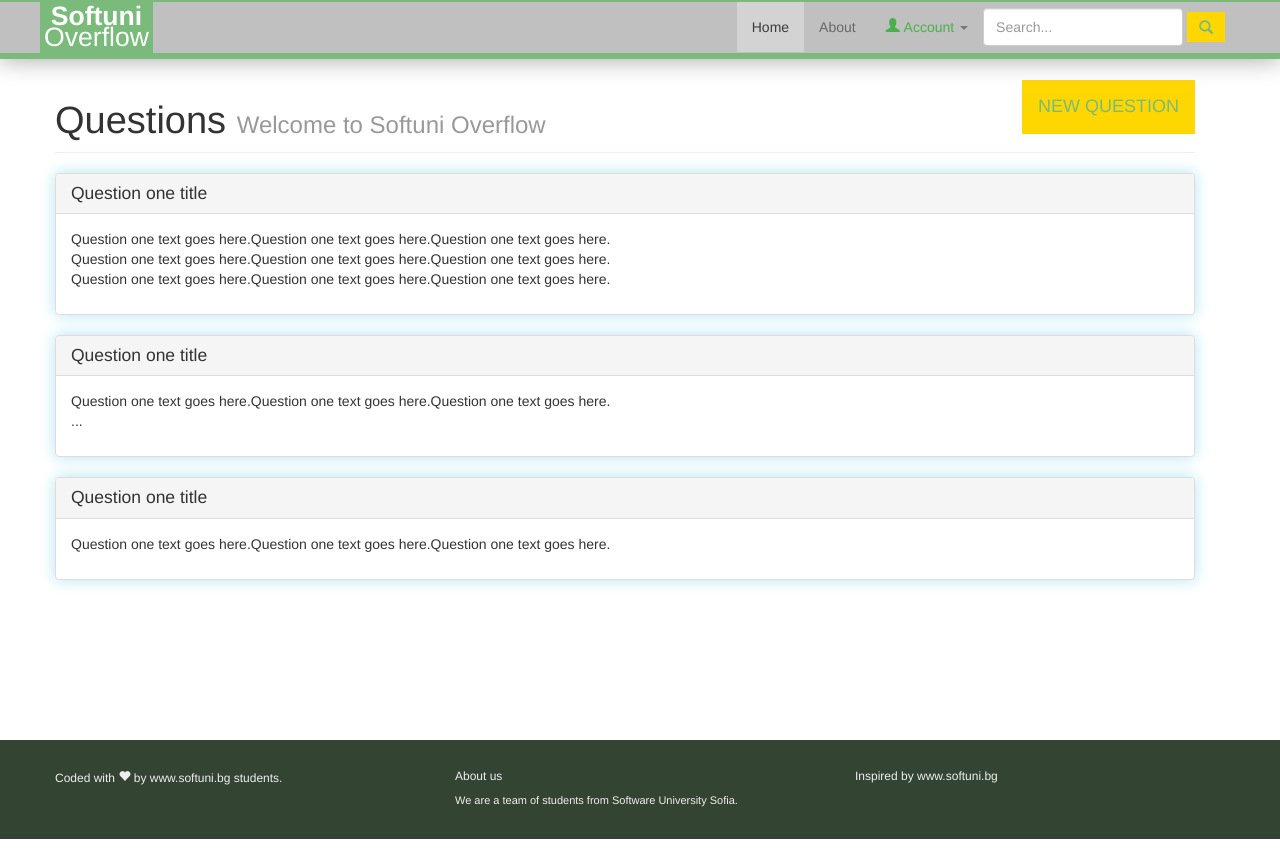
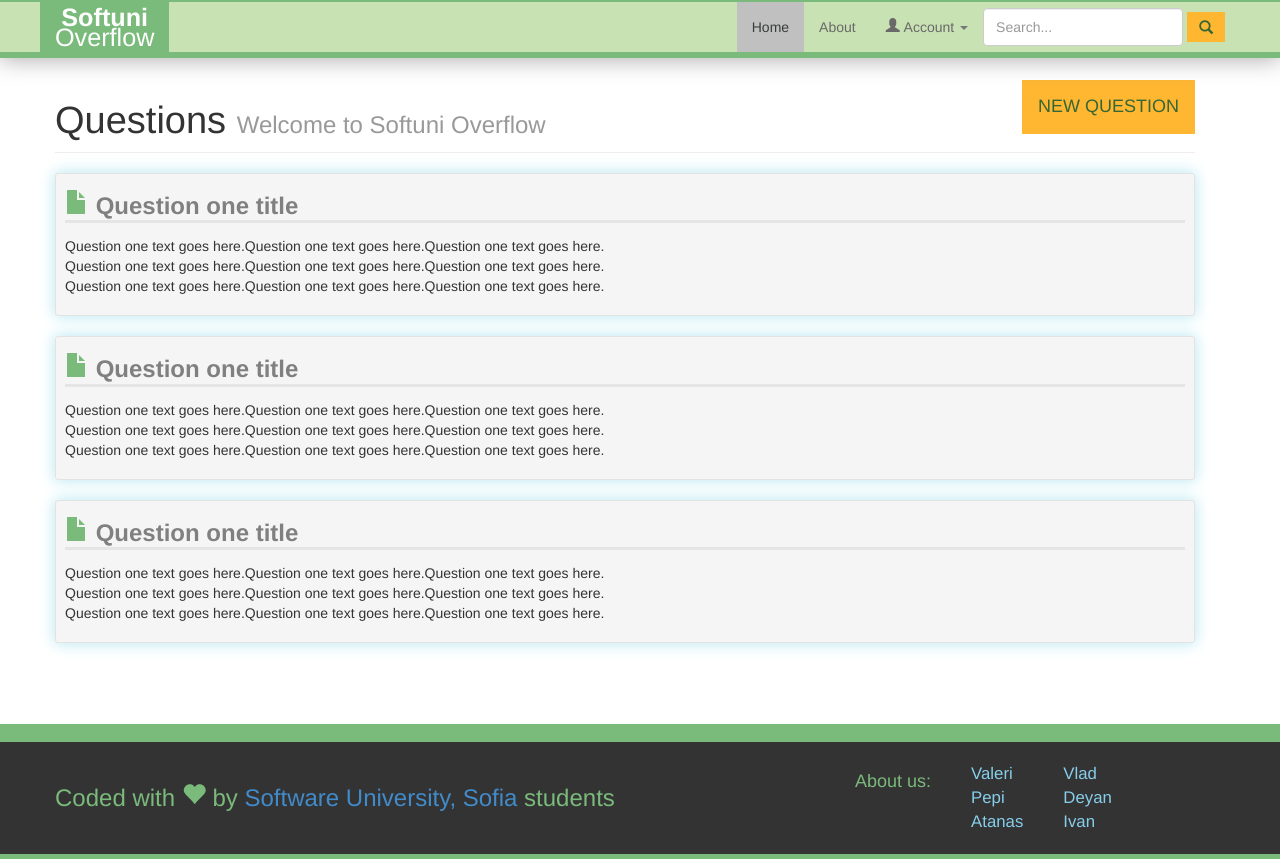
Before and after one commit to GleadrTeam/GleadrProject, a PHP site: page / in a window 1280 px wide. Run offline with PHP 8.4, Linux system fonts and the light colour scheme.

Commit message:
Front End V2. Dialog windows and footer added.

```diff
--- a/content.php
+++ b/content.php
@@ -2,6 +2,40 @@
 
 
     <div class="row col-12" id="mainRow">
+        <!--                                Modal window for login goes here -->
+        <div class="modal fade" id="loginModal">
+            <div class="modal-dialog">
+                <div class="modal-content">
+
+                    <div class="modal-header">
+                        <button class="close" data-dismiss="modal">&times;</button>
+                        <h4>Login window</h4>
+                    </div><!-- end of modal header-->
+
+                    <div class="modal-body">
+                        <form action="" class="form-horizontal">
+                            <div class="form-group">
+                                <label class="col-lg-2 control-label" for="user">User: </label>
+                                <div class="col-lg-10" >
+                                    <input type="text" class="form-control" id="user" placeholder="User..."/>
+                                </div>
+                            </div>
+                            <div class="form-group">
+                                <label class="col-lg-2 control-label" for="pass">Password: </label>
+                                <div class="col-lg-10" >
+                                    <input type="text" class="form-control" id="pass" placeholder="User..."/>
+                                </div>
+                            </div>
+                        </form>
+                    </div><!-- end of modal body -->
+
+                    <div class="modal-footer">
+                        <button class="btn btn-default" data-dismiss="modal" type="button">Cancel</button>
+                        <button class="btn btn-primary" data-dismiss="modal" type="button">Login</button>
+                    </div>
+                </div><!-- modal content end-->
+            </div><!-- modal dialog end -->
+        </div> <!-- end of login modal window -->
 
 <!--        Main header: -->
         <div id="contentHeader" >
@@ -18,38 +52,49 @@
             <p>Please log in to your account or create a new one to post a question.</p>
         </div>
 <!--    Question blocks: -->
-        <div class="panel">
-            <div class="panel-heading">
-                <h3 class="panel-title">Question one title</h3>
-            </div>
+
+        <div class="well well-small">
+
+            <h3>
+                <span class='glyphicon glyphicon-file'></span>
+                Question one title
+            </h3>
 
             <p>
                 Question one text goes here.Question one text goes here.Question one text goes here. <br/>
                 Question one text goes here.Question one text goes here.Question one text goes here. <br/>
-                Question one text goes here.Question one text goes here.Question one text goes here. <br/>
-
-            </p>
-        </div>
-    <div class="panel">
-        <div class="panel-heading">
-            <h3 class="panel-title">Question one title</h3>
-        </div>
-
-        <p>
-            Question one text goes here.Question one text goes here.Question one text goes here. <br/>
-            ...
-
-        </p>
-    </div>
-        <div class="panel">
-            <div class="panel-heading">
-                <h3 class="panel-title">Question one title</h3>
-            </div>
-
-            <p>
                 Question one text goes here.Question one text goes here.Question one text goes here.
             </p>
         </div>
+        <div class="well well-small">
+
+            <h3>
+                <span class='glyphicon glyphicon-file'></span>
+                Question one title
+            </h3>
+
+            <p>
+                Question one text goes here.Question one text goes here.Question one text goes here. <br/>
+                Question one text goes here.Question one text goes here.Question one text goes here. <br/>
+                Question one text goes here.Question one text goes here.Question one text goes here.
+            </p>
+        </div>
+        <div class="well well-small">
+
+            <h3>
+                <span class='glyphicon glyphicon-file'></span>
+                Question one title
+            </h3>
+
+            <p>
+                Question one text goes here.Question one text goes here.Question one text goes here. <br/>
+                Question one text goes here.Question one text goes here.Question one text goes here. <br/>
+                Question one text goes here.Question one text goes here.Question one text goes here.
+            </p>
+        </div>
+
+
+
     </div><!-- end mainRow row -->
 
 
--- a/footer.php
+++ b/footer.php
@@ -5,17 +5,28 @@
 <!--        this is bootstrap 3 row class -->
         <div class="row">
 <!--            this is bootstrap 3 col class -->
-            <div class="col-sm-4">
-                <h6>Coded with <span class="glyphicon glyphicon-heart"></span> by www.softuni.bg students.</h6>
+
+            <div class="col-sm-8">
+                <h3>Coded with <span class="glyphicon glyphicon-heart"></span> by
+                    <a href="http://www.softuni.bg" target="_blank">Software University, Sofia</a> students <br/>
+
+                </h3>
             </div>
-            <div class="col-sm-4">
-                <h6>About us</h6>
-                <p>We are a team of students from Software University Sofia.</p>
+            <div class="col-sm-4" id="footer-about">
+                <h4 class="pull-left">About us:</h4>
+                <ul class="pull-left list-unstyled">
+                    <li>Valeri</li>
+                    <li>Pepi</li>
+                    <li >Atanas</li>
+                </ul>
+                <ul class="list-unstyled">
+                    <li>Vlad</li>
+                    <li>Deyan</li>
+                    <li>Ivan</li>
+                </ul>
             </div>
-            <div class="col-sm-4">
-                <h6>Inspired by www.softuni.bg</h6>
 
-            </div>
+
 
         </div> <!-- end of row -->
 
--- a/header.php
+++ b/header.php
@@ -18,11 +18,11 @@
 </head>
 <body>
 
-<div class="container" id="main">
+<div class="container fill" id="main">
     <!--    The nav bar goes here -->
     <div class="navbar navbar-fixed-top">
         <div class="container">
-            <!--            Responsive menu goes here-->
+            <!--            Responsive menu button goes here-->
             <button class="navbar-toggle" data-target=".navbar-responsive-collapse" data-toggle="collapse" type="button">
                 <span class="icon-bar"></span>
                 <span class="icon-bar"></span>
@@ -47,7 +47,8 @@
                         <!-- The drop down menu: -->
                         <ul class="dropdown-menu">
                             <li>
-                                <a href="#">Login</a>
+                                <a href="#loginModal" data-toggle="modal">Login</a>
+
                             </li>
                             <!-- Bootstrap menu list divider: -->
                             <li class="divider"></li>
@@ -56,6 +57,7 @@
                             </li>
                         </ul><!-- end dropdown menu for Login -->
                     </li>
+
                     <!--                Search form goes here-->
                     <form action="" class="navbar-form pull-right">
                         <input type="text" class="form-control" placeholder="Search..." id="searchInput"/>
--- a/includes/css/styles.css
+++ b/includes/css/styles.css
@@ -13,17 +13,33 @@ Notes:	 Hand coded for Udemy.com
 /* --------------------------------------
    Layout
    -------------------------------------- */
+    body, html {
+        height: 100%;
+    }
     body > .container {
-        min-height: 90%;
+        min-height: 88%;
     }
+    footer {
+        background: #333;
+        color: #7aba7b;
+        font-size: 1.2em;
+        padding: 20px;
+        border-top: 18px solid #7aba7b;
+        border-bottom: 5px solid #7aba7b;
+        -webkit-transition: 2s; /* For Safari 3.1 to 6.0 */
+        transition: 2s;
 
-    footer {
-        background: #343;
-        color: #eee;
-        font-size: 11px;
-        padding: 20px;
     }
-
+    footer > #footer-about {
+        padding:0;
+    }
+    footer #footer-about ul {
+        margin: 0 40px;
+        color: skyblue;
+    }
+    footer:hover {
+        border-color: #449d44;
+    }
 
 /* --------------------------------------
    Typography
@@ -38,19 +54,21 @@ Notes:	 Hand coded for Udemy.com
    Navbar
    -------------------------------------- */
        body > .container > .navbar {
-           background: silver;
+           background: #c9e2b3;
            border-top: 2px solid #7aba7b;
            border-bottom: 6px solid #7aba7b;
            -webkit-transition: 0.5s; /* For Safari 3.1 to 6.0 */
-           transition: 1s;
+           transition: 0.5s;
        }
        body > .container > .navbar:hover {
            box-shadow: 0 0 25px 1px darkgray;
        }
        body > .container > .navbar .active a {
-           background-color: lightgray;
+           background-color: #c0c0c0;
            color: #3a3c3c;
+
        }
+
        body > .container > .navbar a {
            color: dimgray;
        }
@@ -58,10 +76,10 @@ Notes:	 Hand coded for Udemy.com
             color: #000000;
         }
        body > .container > .navbar .navbar-brand {
-           font-size: 1.9em;
+           font-size: 1.8em;
            line-height: 0.8em;
-           padding: 4px;
-           color: #ffffff;
+           padding: 5px 15px 5px 15px;
+           color: white;
            background: #7aba7b;
            -webkit-transition: 0.5s; /* For Safari 3.1 to 6.0 */
            transition: 0.5s;
@@ -73,8 +91,9 @@ Notes:	 Hand coded for Udemy.com
            width: 200px;
        }
        body > .container > .navbar #user-control {
-           color:#4cae4c;
+           color: dimgray;
        }
+
         body > .container > .navbar  .dropdown-menu {
             background-color: #7aba7b;
             border: 0;
@@ -108,14 +127,24 @@ Notes:	 Hand coded for Udemy.com
    -------------------------------------- */
     body > .container .btn {
         bottom: 30px;
-        background-color: gold;
-        /*background-color: #7fc6b6;*/
+        background-color: #ffb731;
         border: none;
         border-radius: 0;
-        color: #7aba7b;
+        color: #356635;
         -webkit-transition: 0.5s; /* For Safari 3.1 to 6.0 */
         transition: 0.5s;
     }
+
+    #loginModal button {
+        background-color: #a6e1ec;
+        color: dimgray;
+        -webkit-transition: 0.5s; /* For Safari 3.1 to 6.0 */
+        transition: 0.5s;
+    }
+    #loginModal button:hover {
+        background: #d6e9c6;
+    }
+
     body > .container .btn:hover {
         background: goldenrod;
 
@@ -125,11 +154,11 @@ Notes:	 Hand coded for Udemy.com
         padding-bottom: 0;
     }
 
-    .panel {
+    .well {
         box-shadow: 0 0 15px 1px #bce8f1;
         margin: 20px 0;
     }
-    body > .container .panel:hover {
+    .well:hover {
         box-shadow: 0 0 25px 1px lightgray;
         cursor: pointer;
     }
@@ -137,6 +166,18 @@ Notes:	 Hand coded for Udemy.com
         margin-top: 15px;
         border: 0;
         display: none;
+    }
+
+    .well > h3 {
+        margin: 7px 0 13px 0 ;
+        padding-bottom: 1px;
+        font-weight: bold;
+        color: #808080;
+        border-bottom: 3px solid #e5e5e5;
+    }
+    .well > h3 > span {
+        color: #7aba7b;
+        font-weight: normal;
     }
 
 /* --------------------------------------
```
Also changed, not shown: 3 other files.
